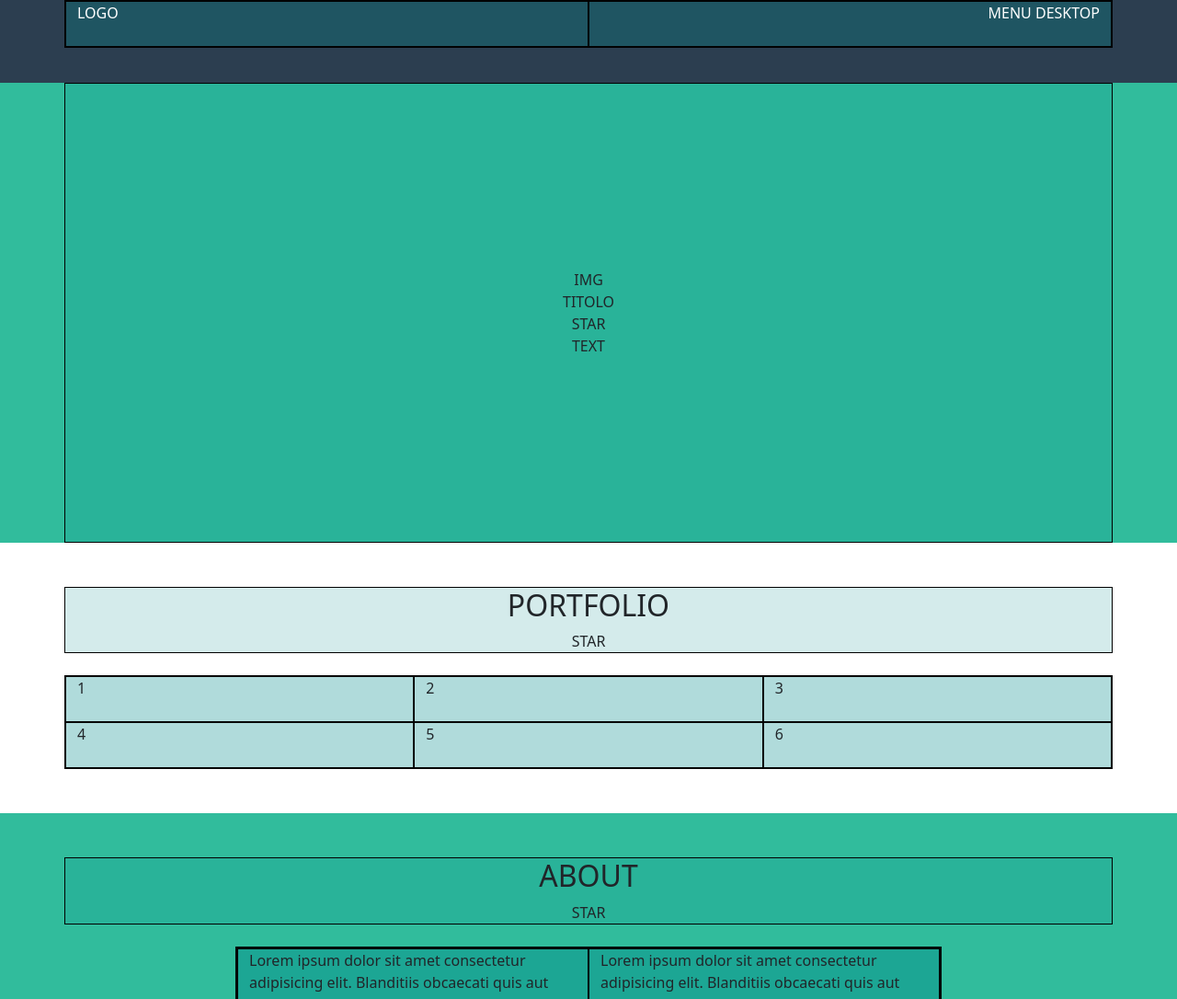
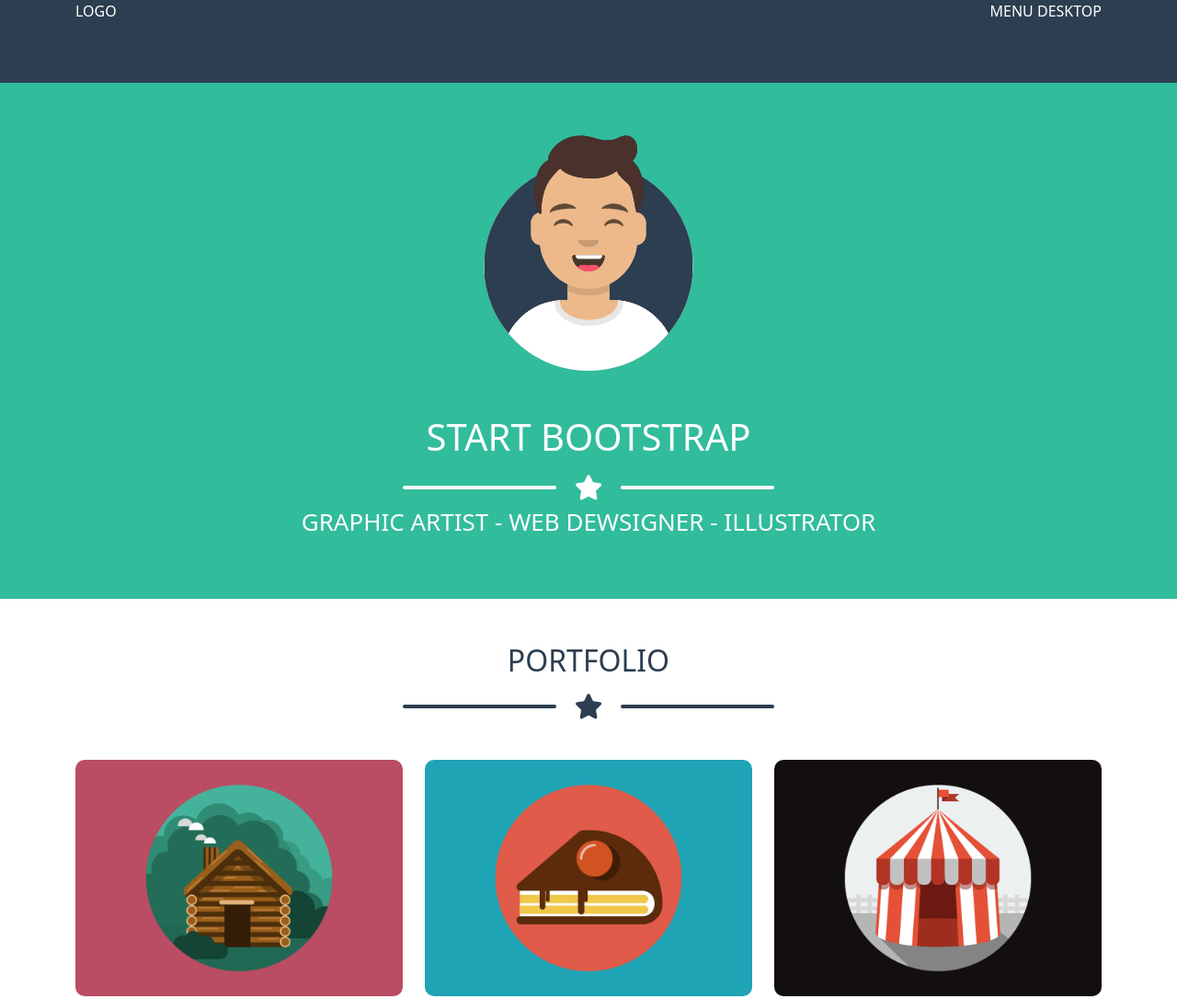
Before and after one commit to Alematri/html-css-bootstrap-freelancer, a plain HTML site: page index.html in a window 1280 px wide. Shown: the top 1086 px of the page at 92% size. Drawn offline with nearby package versions, Linux system fonts and the light colour scheme.

Commit message:
jumbo e portfolio correction

```diff
--- a/css/style.css
+++ b/css/style.css
@@ -1,24 +1,108 @@
-[class^='container'],
+:root{
+  --bg-green: #31bc9c;
+  --bg-dark: #2c3e50;
+  --bg-light: #3A546D;
+  --text-dark: #2C3E50;
+}
+
+body{
+  color: var(--text-dark)
+}
+
+/* [class^='container'],
 [class^='col']{
   background-color: rgba(0, 139, 139, 0.168);
   border: 1px solid black ;
   min-height: 50px;
+} */
+
+/* .debug{
+  min-height: 100px;
+  border: 1px solid black;
+  background-color: rgba (255, 0, 0, .2);
+} */
+
+/* STAR */
+.sc-star{
+  font-size: 1.7rem;
+}
+
+.sc-star i{
+  display: inline-block;
+  width: 5%;
+  vertical-align: middle;
+}
+
+.sc-star::before,
+.sc-star::after{
+  content: '';
+  display: inline-block;
+  width: 15%;
+  height: 4px;
+  background-color: white;
+  border-radius: 2px;
+  vertical-align: middle;
+}
+
+.sc-star.dark::before,
+.sc-star.dark::after{
+  background-color: var(--text-dark);
 }
 
 .bg-green{
   background-color: #31bc9c;
+  color: white;
 }
 
 header{
-  background-color: #2c3e50;
+  background-color: var(--bg-dark);
   height: 90px;
   color: white;
 }
 
 .sc-jumbotron{
   background-color: #31bc9c;
-  /* DEBUG */
-  height: 500px;
+  padding-top: 90px;
+}
+
+.sc-jumbotron .avatar{
+  width: 250px;
+}
+
+.sc-jumbotron h1{
+  font-size: 40px;
+}
+
+.sc-jumbotron p{
+  font-size: 26px;
+}
+
+/* CARDS */
+.portfolio-card{
+  position: relative;
+  border-radius: 10px;
+  overflow: hidden;
+  cursor: pointer;
+  margin: 1rem 0;
+}
+
+.portfolio-card .layover{
+  display: flex;
+  align-items: center;
+  justify-content: center;
+  position: absolute;
+  top: 0;
+  left: 0;
+  width: 100%;
+  height: 100%;
+  background-color: rgba(49, 188, 156, .7);
+  color: white;
+  font-size: 70px;
+  display: none;
+}
+
+.portfolio-card:hover .layover{
+  display: flex;
 }
 
 .container-sc{
@@ -31,18 +115,23 @@ footer{
 }
 
 .footer-top{
-  background-color: #3a546d;
+  background-color: var(--bg-light);
 }
 
 .footer-bottom{
-  height: 100px;
-  background-color: #2c3e50;
+  height: 110px;
+  background-color: var(--text-dark);
 }
 
-/* UTILITY */
+/* MEDIA */
 
-.debug{
-  min-height: 100px;
-  border: 1px solid black;
-  background-color: rgba (255, 0, 0, .2);
+@media screen and (max-width: 768px) {
+  .sc-jumbotron h1{
+    font-size: 40px;
+  }
+
+  .sc-jumbotron p{
+    font-size: 18px;
+  }
+
 }
--- a/index.html
+++ b/index.html
@@ -19,9 +19,7 @@
 </head>
 
 <body>
-  <header>
-    <!-- nav -->
-
+  <header class="fixed-top ">
         <div class="container">
           <div class="row">
             <div class="col">LOGO</div>
@@ -33,16 +31,30 @@
             </div>
           </div>
         </div>
-
   </header>
 
     <!-- jumbotron -->
-    <section class="sc-jumbotron">
-        <div class="container content h-100 d-flex justify-content-center align-items-center flex-column ">
-            <div>IMG</div>
-            <div>TITOLO</div>
-            <div class="star">STAR</div>
-            <div>TEXT</div>
+    <section class="sc-jumbotron bg-green pb-5">
+
+        <div class="container text-center">
+          <div class="row">
+            <div class="col-12 p-5">
+              <div class="avatar d-inline-block">
+                <img class="img-fluid" src="./img/avatar.svg" alt="">
+              </div>
+            </div>
+          </div>
+            <div class="col-12">
+              <h1 class="text-uppercase ">Start Bootstrap</h1>
+            </div>
+            <div class="col-12">
+              <div class="sc-star">
+                <i class="fa-solid fa-star"></i>
+              </div>
+            </div>
+            <div class="col-12">
+              <p class="text-uppercase ">graphic Artist - Web Dewsigner - Illustrator</p>
+            </div>
         </div>
     </section>
 
@@ -50,18 +62,73 @@
     <section id="portfolio" class="py-5">
 
       <div class="container section-top text-center mb-4">
-        <h2>PORTFOLIO</h2>
-        <div class="star">STAR</div>
+        <div class="row">
+          <div class="col-12"><h2>PORTFOLIO</h2></div>
+          <div class="col-12">
+            <div class="sc-star dark">
+              <i class="fa-solid fa-star"></i>
+            </div>
+          </div>
+        </div>
       </div>
 
       <div class="container cards">
         <div class="row row-cols-1 row-cols-md-2 row-cols-lg-3">
-          <div class="col">1</div>
-          <div class="col">2</div>
-          <div class="col">3</div>
-          <div class="col">4</div>
-          <div class="col">5</div>
-          <div class="col">6</div>
+
+          <div class="col">
+            <div class="portfolio-card">
+              <div class="layover">
+                <i class="fa-solid fa-plus"></i>
+              </div>
+              <img class="img-fluid " src="img/cabin.png" alt="">
+            </div>
+          </div>
+
+          <div class="col">
+            <div class="portfolio-card">
+              <div class="layover">
+                <i class="fa-solid fa-plus"></i>
+              </div>
+              <img class="img-fluid " src="img/cake.png" alt="">
+            </div>
+          </div>
+
+          <div class="col">
+            <div class="portfolio-card">
+              <div class="layover">
+                <i class="fa-solid fa-plus"></i>
+              </div>
+              <img class="img-fluid " src="img/circus.png" alt="">
+            </div>
+          </div>
+
+          <div class="col">
+            <div class="portfolio-card">
+              <div class="layover">
+                <i class="fa-solid fa-plus"></i>
+              </div>
+              <img class="img-fluid " src="img/game.png" alt="">
+            </div>
+          </div>
+
+          <div class="col">
+            <div class="portfolio-card">
+              <div class="layover">
+                <i class="fa-solid fa-plus"></i>
+              </div>
+              <img class="img-fluid " src="img/safe.png" alt="">
+            </div>
+          </div>
+
+          <div class="col">
+            <div class="portfolio-card">
+              <div class="layover">
+                <i class="fa-solid fa-plus"></i>
+              </div>
+              <img class="img-fluid " src="img/submarine.png" alt="">
+            </div>
+          </div>
+
         </div>
       </div>
 
@@ -94,7 +161,7 @@
 
     </section>
 
-  <!-- about -->
+  <!-- contact -->
 
   <section id="contact" class="py-5 bg-green">
     <div class="container section-top text-center mb-4">
```
Also changed, not shown: img/avatar.svg (added), img/cabin.png (added), img/cake.png (added), img/circus.png (added), img/game.png (added), img/safe.png (added), img/submarine.png (added).
